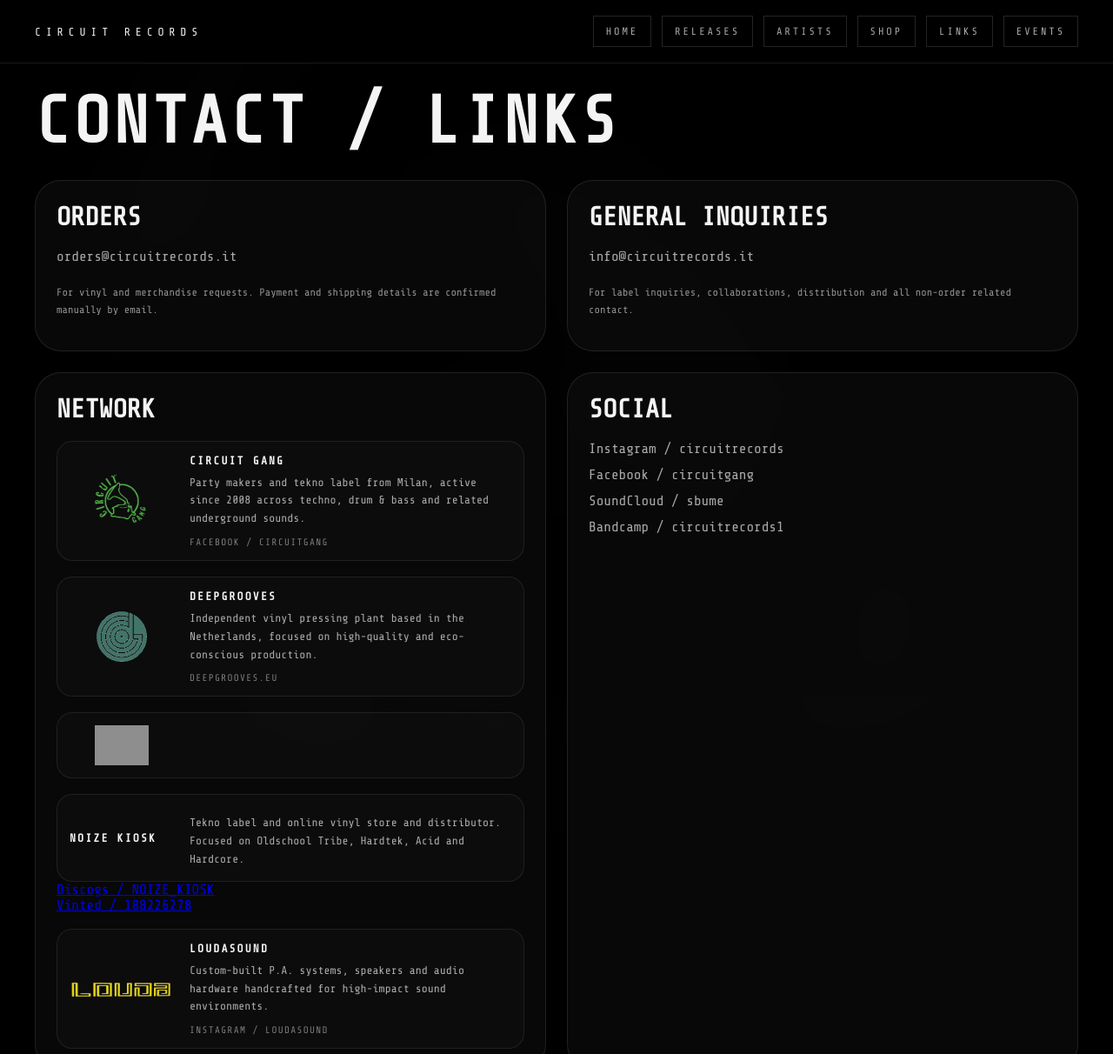
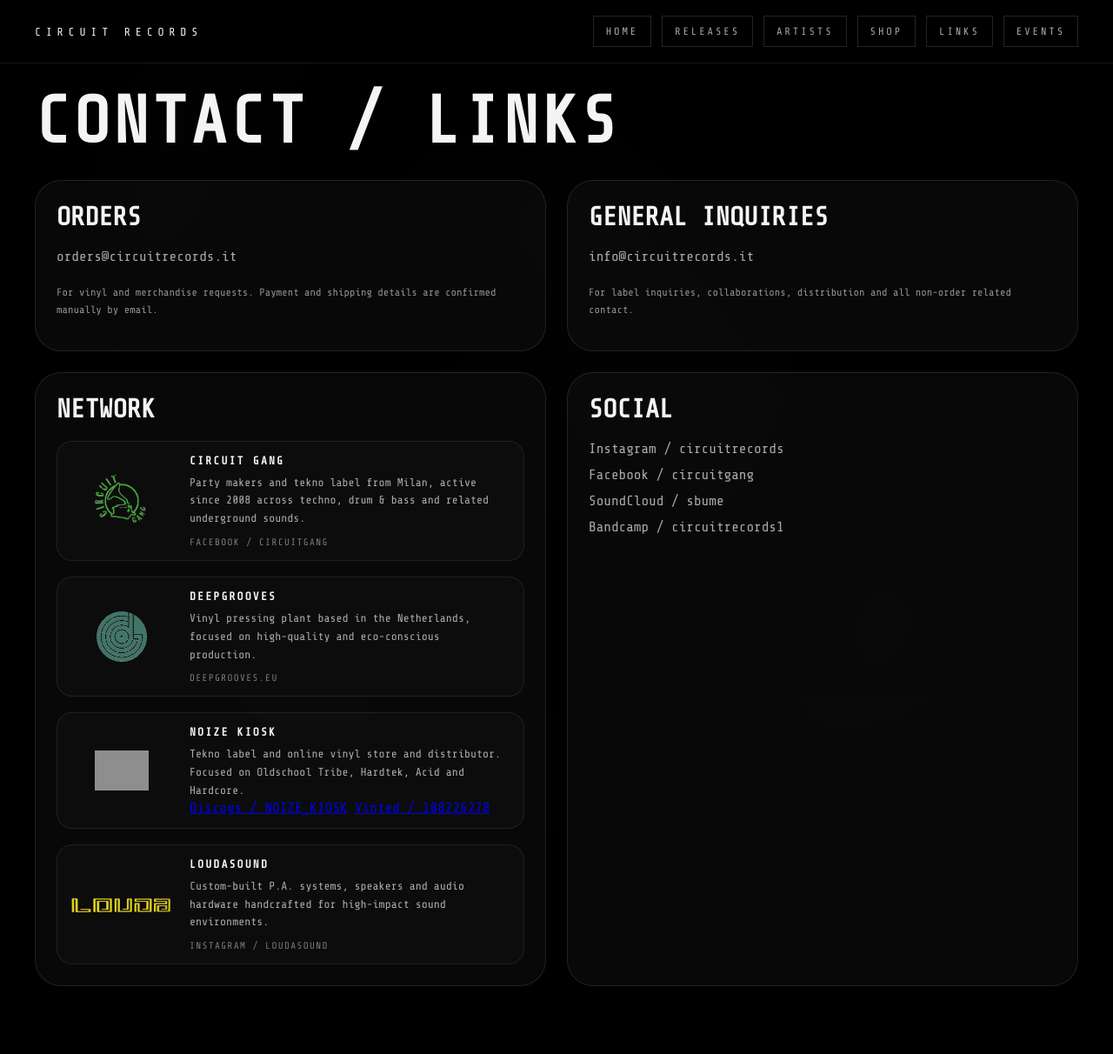
Before and after one commit to masgiorgino-pixel/circuit-records-site, a plain HTML site: page links.html in a window 1280 px wide. Shown: the top 1212 px of the page at 87% size. Drawn offline with nearby package versions, Linux system fonts and the light colour scheme; grey boxes are pictures that could not be loaded.

Commit message:
Add files via upload

```diff
--- a/links.html
+++ b/links.html
@@ -61,22 +61,22 @@
             <img src="images/deepgrooves-logo.png" alt="Deepgrooves logo" />
             <div>
               <strong>Deepgrooves</strong>
-              <p>Independent vinyl pressing plant based in the Netherlands, focused on high-quality and eco-conscious production.</p>
+              <p>Vinyl pressing plant based in the Netherlands, focused on high-quality and eco-conscious production.</p>
               <span>deepgrooves.eu</span>
             </div>
           </a>
 
-
-          <a class="network-item" href="https://www.discogs.com/seller/NOIZE_KIOSK/profile" target="_blank" rel="noreferrer">
+          <div class="network-item">
             <img src="images/noize-kiosk-logo.png" alt="Noize Kiosk logo" />
             <div>
               <strong>Noize Kiosk</strong>
               <p>Tekno label and online vinyl store and distributor. Focused on Oldschool Tribe, Hardtek, Acid and Hardcore.</p>
-              <a href="https://www.discogs.com/seller/NOIZE_KIOSK/profile" target="_blank" rel="noreferrer"><span>Discogs / NOIZE_KIOSK</span></a><br>
-              <a href="https://www.vinted.it/member/188226278" target="_blank" rel="noreferrer"><span>Vinted / 188226278</span></a>
+              <div class="network-links">
+                <a href="https://www.discogs.com/seller/NOIZE_KIOSK/profile" target="_blank" rel="noreferrer">Discogs / NOIZE_KIOSK</a>
+                <a href="https://www.vinted.it/member/188226278" target="_blank" rel="noreferrer">Vinted / 188226278</a>
+              </div>
             </div>
-          </a>
-
+          </div>
 
           <a class="network-item" href="https://www.instagram.com/stories/loudasound/" target="_blank" rel="noreferrer">
             <img src="images/loudasound-logo.png" alt="Loudasound logo" />
```
